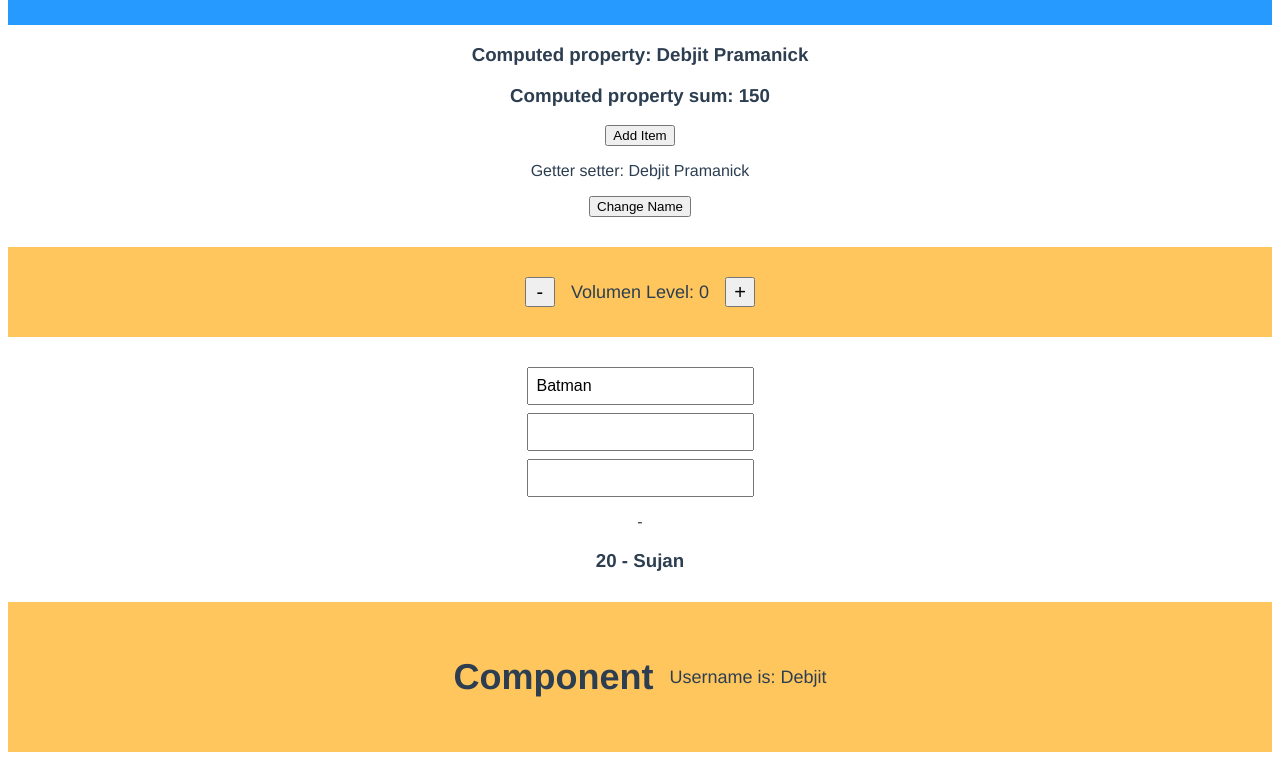
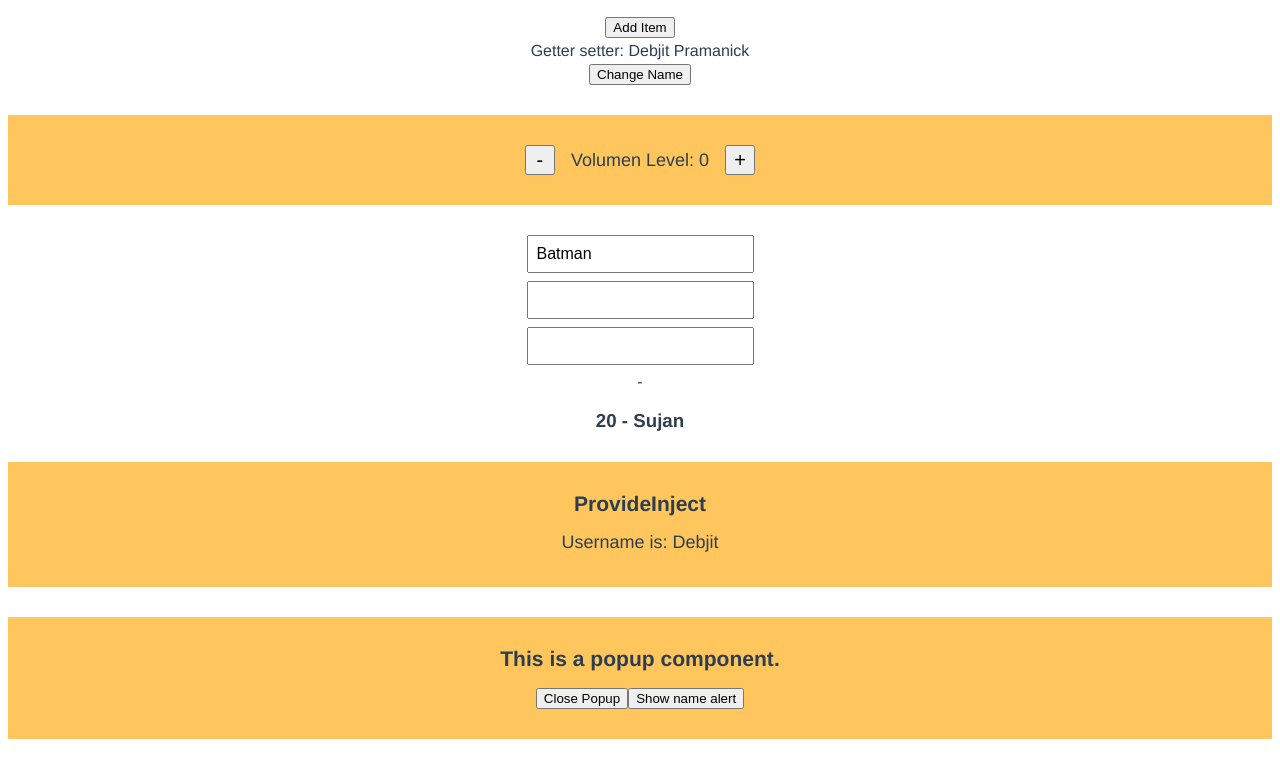
Before and after one commit to DebjitPramanick/Practice-Vue, a Vue app in the folder firstapp/: page / in a window 1280 px wide. Shown: the part 1814-2596 px from the top of the page. Built offline with nearby package versions, Linux system fonts and the light colour scheme.

Commit message:
Component evenets (Custom)

```diff
--- a/firstapp/src/App.vue
+++ b/firstapp/src/App.vue
@@ -59,6 +59,9 @@
     <Greet name="Debjit" age=20 likes=20 nickname="Sujan" />
 
     <ProvideInject />
+    <ComponentEvents v-show="showComponent"
+    @close="closePopup"
+    @alert="showName"/>
 
   </div>
 </template>
@@ -69,8 +72,9 @@ import Methods from './Methods.vue'
 import Forms from './Forms.vue'
 import GetterSetter from './GetterSetter.vue'
 import Watchers from './Watchers.vue'
-import Greet from './Greet.vue'
-import ProvideInject from './ProvideInject.vue'
+import Greet from './components/Greet.vue'
+import ProvideInject from './components/ProvideInject.vue'
+import ComponentEvents from "./components/ComponentEvents.vue"
 
 export default {
   name: 'App',
@@ -80,7 +84,8 @@ export default {
     GetterSetter,
     Watchers,
     Greet,
-    ProvideInject
+    ProvideInject,
+    ComponentEvents
   },
   data(){
     return {
@@ -122,7 +127,16 @@ export default {
           name: 'Food',
           items: ['Burger', 'Pizza']
         },
-      ]
+      ],
+      showComponent: true
+    }
+  },
+  methods: {
+    closePopup(){
+      this.showComponent=false
+    },
+    showName(name){
+      alert(name)
     }
   },
   provide(){
@@ -155,16 +169,28 @@ input{
   padding: 30px;
   max-width: 1400px;
   margin: 30px auto;
+  font-size: 18px;
+}
+.container.flex {
+  background: #ffc65d;
+  padding: 30px;
+  max-width: 1400px;
+  margin: 30px auto;
   display: flex;
   align-items: center;
   justify-content: center;
   column-gap: 16px;
   font-size: 18px;
 }
-.container p {
-  margin: 0;
+.container h3{
+  display: block;
+  margin: 0 0 16px 0;
 }
-.container button {
+p {
+  display: block;
+  margin: 4px 0;
+}
+.container .icons {
   cursor: pointer;
   font-size: 20px;
   width: 30px;
--- a/firstapp/src/Watchers.vue
+++ b/firstapp/src/Watchers.vue
@@ -1,9 +1,9 @@
 <template>
   <div>
-    <div class="container">
-      <button @click="volume -= 2">-</button>
+    <div class="container flex">
+      <button class="icons" @click="volume -= 2">-</button>
       <p>Volumen Level: {{ volume }}</p>
-      <button @click="volume += 2">+</button>
+      <button class="icons" @click="volume += 2">+</button>
     </div>
     <input type="text" v-model="movie" />
     <input type="text" v-model="movieInfo.title" />
--- /dev/null
+++ b/firstapp/src/components/ComponentEvents.vue
@@ -0,0 +1,18 @@
+<template>
+    <div class="container">
+        <h3>This is a popup component.</h3>
+        <button @click="$emit('close')">Close Popup</button>
+        <button @click="$emit('alert', 'Debjit')">Show name alert</button>
+    </div>
+</template>
+
+<script>
+    export default {
+        name: "ComponentEvents",
+        emits: ['close', 'alert']
+    }
+</script>
+
+<style scoped>
+
+</style>
--- a/firstapp/src/ProvideInject.vue
+++ b/firstapp/src/components/ProvideInject.vue
@@ -1,7 +1,7 @@
 <template>
     <div>
         <div class="container">
-            <h1>Component</h1>
+            <h3>ProvideInject</h3>
             <p>Username is: {{name}}</p>
         </div>
 
```
Also changed, not shown: firstapp/src/components/Greet.vue (renamed from firstapp/src/Greet.vue).
